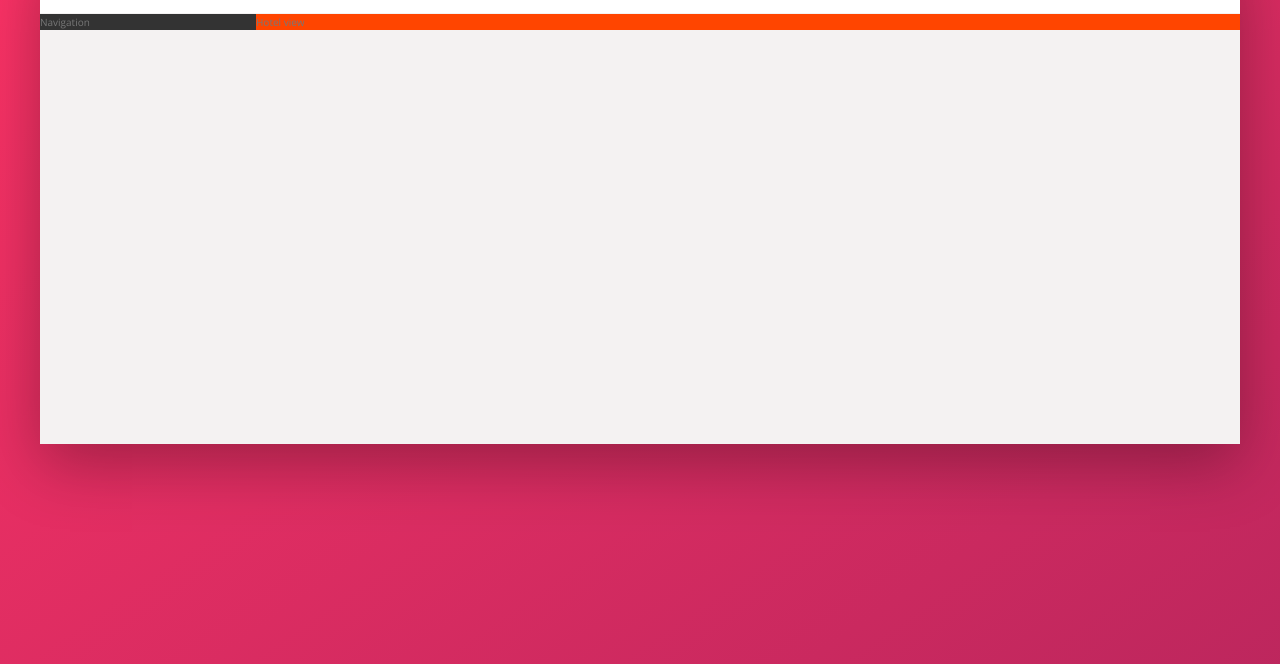
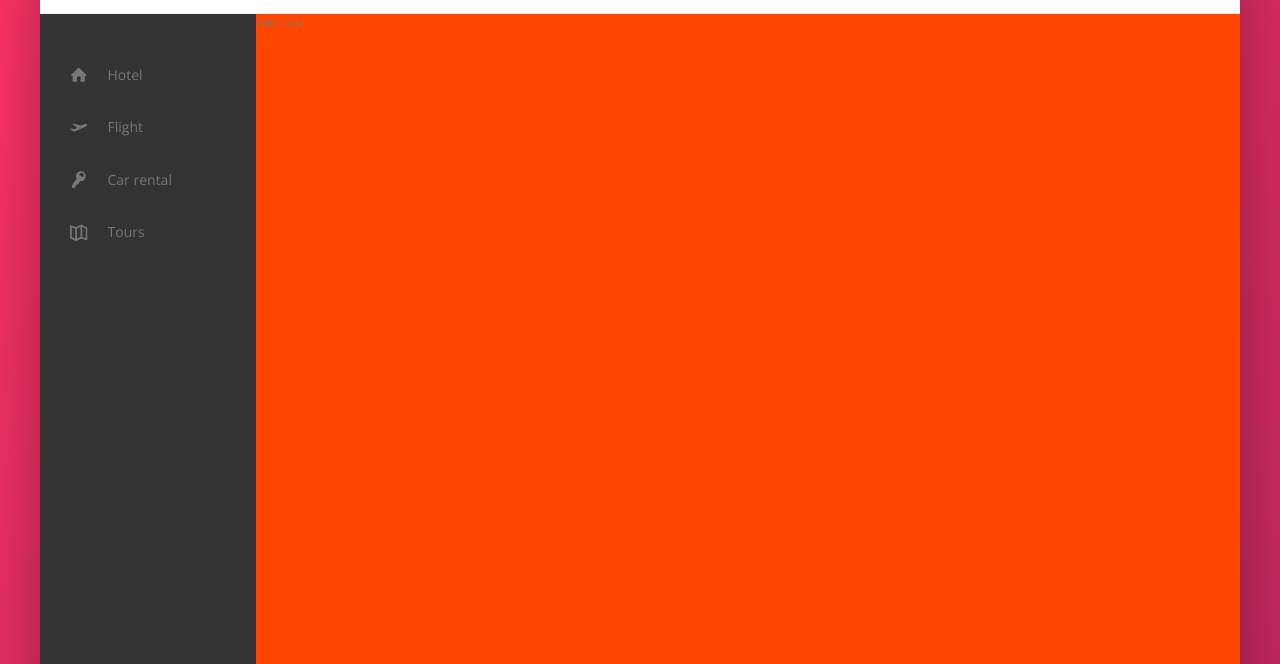
Before and after one commit to Hardslaya/Trillo-2020, a website: page index.html in a window 1280 px wide. Shown: the part 136-800 px from the top of the page. Drawn offline with nearby package versions, Linux system fonts and the light colour scheme.

Commit message:
Started the Navigation section, styling and using flex to situate the components

```diff
--- a/index.html
+++ b/index.html
@@ -45,7 +45,44 @@
             </header>
             <div class="content">
                 <nav class="sidebar">
-                    Navigation
+                    <ul class="side-nav">
+                        <li class="side-nav__item">
+                            <a href="#" class="side-nav__link">
+                                <svg class="side-nav__icon">
+                                    <use xlink:href="img/sprite.svg#icon-home"></use>
+                                </svg>
+                                <span>Hotel</span>
+                            </a>
+                        </li>
+                        <li class="side-nav__item">
+                            <a href="#" class="side-nav__link">
+                                <svg class="side-nav__icon">
+                                    <use xlink:href="img/sprite.svg#icon-aircraft-take-off"></use>
+                                </svg>
+                                <span>Flight</span>
+                            </a>
+                        </li>
+                        <li class="side-nav__item">
+                            <a href="#" class="side-nav__link">
+                                <svg class="side-nav__icon">
+                                    <use xlink:href="img/sprite.svg#icon-key"></use>
+                                </svg>
+                                <span>Car rental</span>
+                            </a>
+                        </li>
+                        <li class="side-nav__item">
+                            <a href="#" class="side-nav__link">
+                                <svg class="side-nav__icon">
+                                    <use xlink:href="img/sprite.svg#icon-map"></use>
+                                </svg>
+                                <span>Tours</span>
+                            </a>
+                        </li>
+                    </ul>
+
+                    <div class="legal">
+                        &copy; 2017 by trillo. All rights reserved.
+                    </div>
                 </nav>
                 <main class="hotel-view">
                     Hotel view
--- a/sass/_components.scss
+++ b/sass/_components.scss
@@ -117,3 +117,42 @@
         margin-right: 1rem;
     }
 }
+
+////////////////////////////////////////
+// SIDE NAVIGATION
+.side-nav {
+    font-size: 1.4rem;
+    list-style: none;
+    margin-top: 3.5rem;
+
+    &__item {
+    }
+
+    &__link:link,
+    &__link:visited {
+        color: var(--color-grey-light1);
+        text-decoration: none;
+        display: block;
+        padding: 1.5rem 3rem;
+
+        display: flex;
+        align-items: center;
+    }
+
+    &__icon {
+        width: 1.75rem;
+        height: 1.75rem;
+        margin-right: 2rem;
+        fill: currentColor; //the same as var(--color-grey-light1)
+    }
+}
+
+
+////////////////////////////////////////
+// LEGAL TEXT
+.legal {
+    font-size: 1.2rem;
+    color: var(--color-grey-light-4);
+    text-align: center;
+    padding: 2.5rem;
+}
--- a/sass/_layout.scss
+++ b/sass/_layout.scss
@@ -25,10 +25,17 @@
 .sidebar {
     background-color: var(--color-grey-dark-1);
     flex: 0 0 18%;
+
+    display: flex;
+    flex-direction: column;
+    justify-content: space-between;
 }
 
 .hotel-view {
     background-color: #fff;
+
+    //TEST
+    height: 80rem;
     background-color: orangered; // only for testing purpose
 
     flex: 1;
```
Also changed, not shown: css/style.css.
